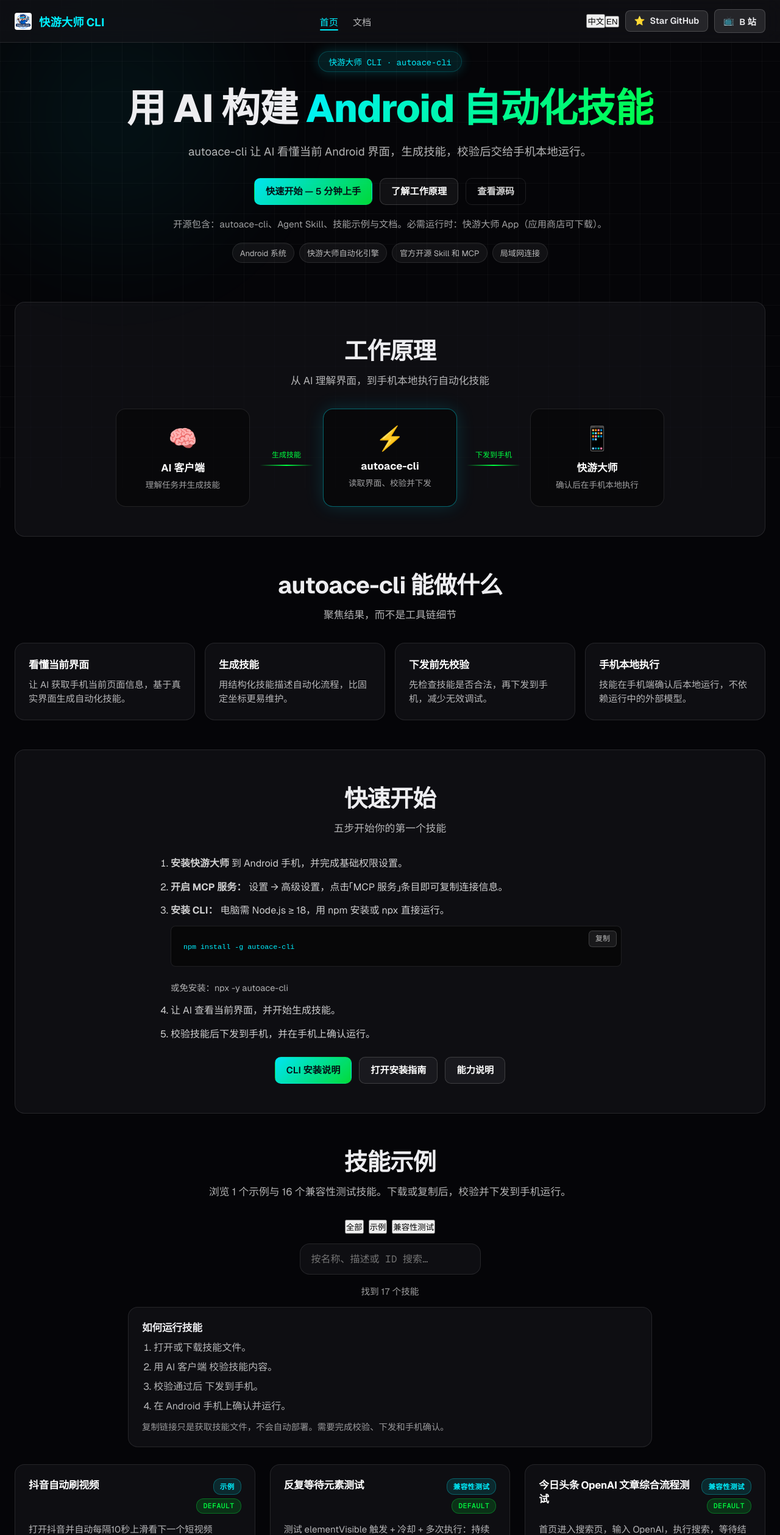
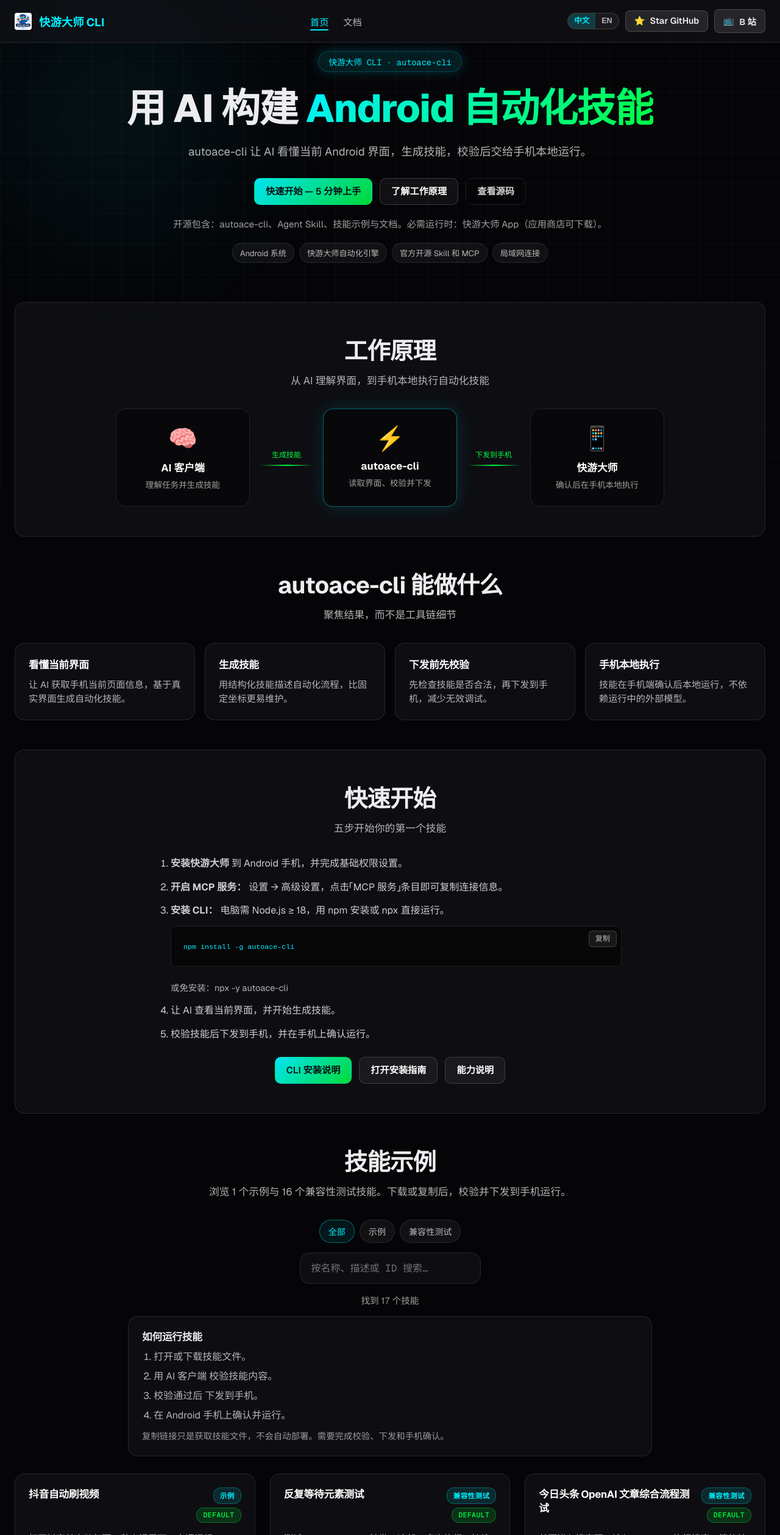
Before and after one commit to kuaiyou-app/kuaiyou-app.github.io, a Next.js app: page / in a window 1280 px wide. Shown: the top 2517 px of the page at 61% size. Built offline with nearby package versions, Linux system fonts and the light colour scheme.

Commit message:
fix: resolve lost styles for language switcher, filter pills, and add widescreen support for DocsPage

```diff
--- a/components/DocsPage.module.css
+++ b/components/DocsPage.module.css
@@ -1,5 +1,5 @@
         .docs-container {
-          max-width: 1080px;
+          max-width: 1440px;
           width: 100%;
           margin: 0 auto;
           padding: 40px 24px;
--- a/components/LanguageSwitcher.tsx
+++ b/components/LanguageSwitcher.tsx
@@ -1,7 +1,7 @@
 "use client";
 
 import { useI18n, type I18nKey, type Locale } from "@/lib/i18n";
-
+import styles from "./Navbar.module.css";
 const OPTIONS: { id: Locale; labelKey: I18nKey }[] = [
   { id: "zh", labelKey: "lang.zh" },
   { id: "en", labelKey: "lang.en" },
@@ -12,7 +12,7 @@
 
   return (
     <div
-      className="lang-switcher"
+      className={styles['lang-switcher']}
       role="group"
       aria-label={t("lang.switch")}
     >
@@ -20,7 +20,7 @@
         <button
           key={option.id}
           type="button"
-          className={`lang-btn ${locale === option.id ? "active" : ""}`}
+          className={`${styles['lang-btn']} ${locale === option.id ? styles.active : ""}`}
           aria-pressed={locale === option.id}
           onClick={() => setLocale(option.id)}
         >
--- a/components/SkillsExplorer.tsx
+++ b/components/SkillsExplorer.tsx
@@ -70,7 +70,7 @@
             <button
               key={item.id}
               type="button"
-              className={`filter-pill ${filter === item.id ? "active" : ""}`}
+              className={`${styles['filter-pill']} ${filter === item.id ? styles.active : ""}`}
               aria-pressed={filter === item.id}
               onClick={() => setFilter(item.id)}
             >
```
